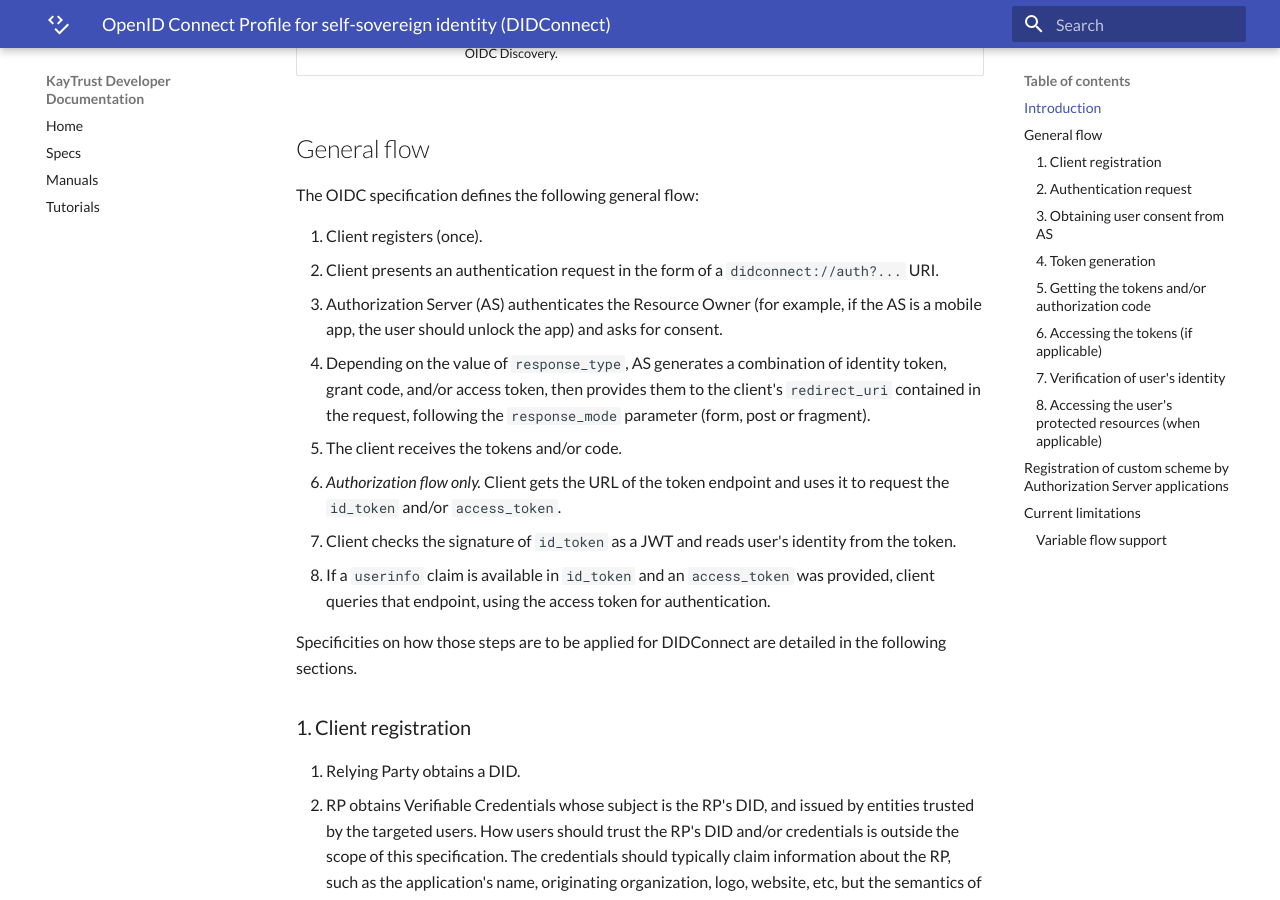
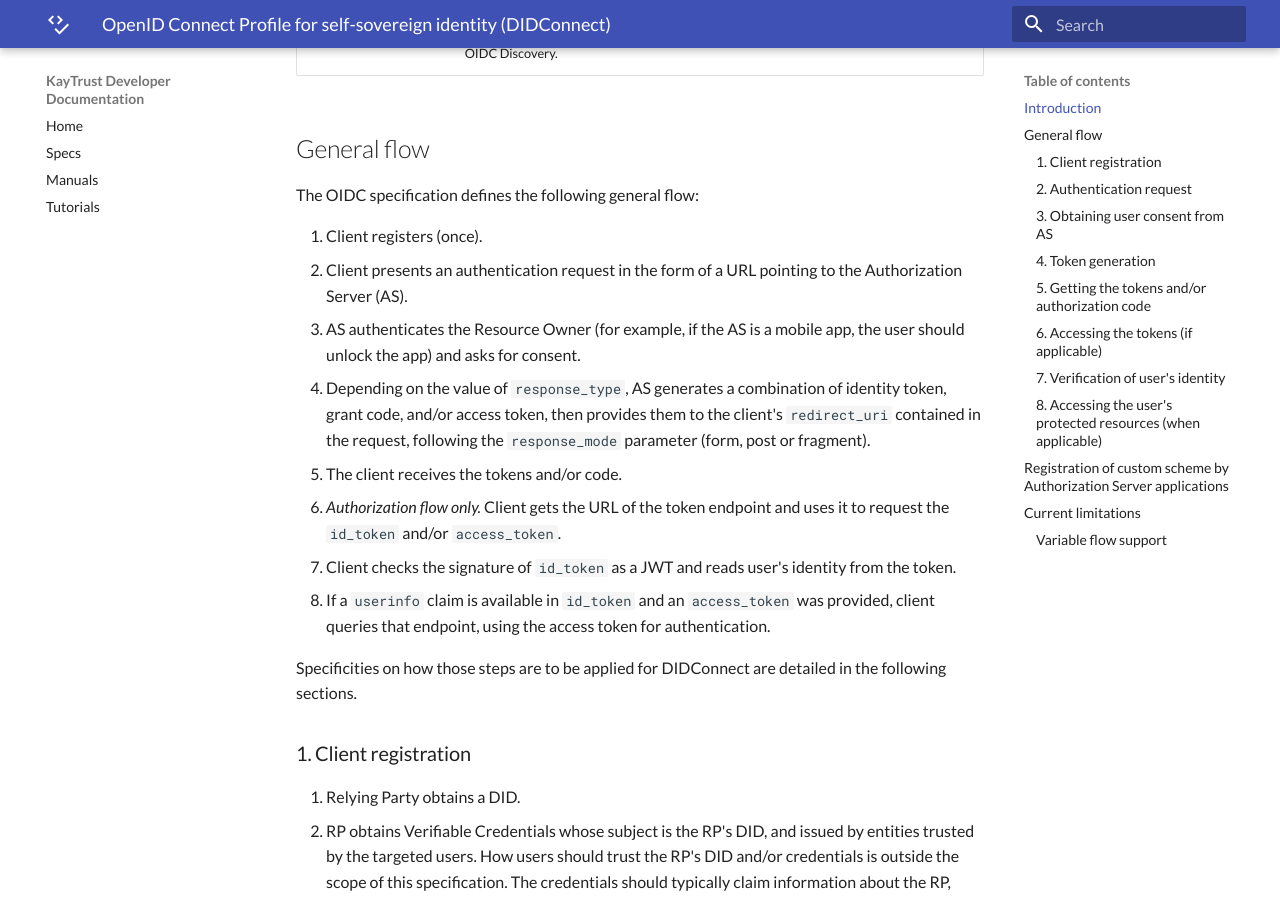
Before and after one commit to KayTrust/kaytrust.github.io, an MkDocs documentation site: the page built from docs/Specs/DIDConnect.md, in a window 1280 px wide and 900 px high, scrolled down 1317 px. Built offline with MkDocs 1.6.1 and Material for MkDocs 9.7.7, drawn with Linux system fonts in a browser that asks for light colours.

Commit message:
Updated DIDConnect

```diff
--- a/docs/Specs/DIDConnect.md
+++ b/docs/Specs/DIDConnect.md
@@ -25,8 +25,8 @@
 The OIDC specification defines the following general flow:
 
 1. Client registers (once).
-2. Client presents an authentication request in the form of a `didconnect://auth?...` URI.
-3. Authorization Server (AS) authenticates the Resource Owner (for example, if the AS is a mobile app, the user should unlock the app) and asks for consent.
+2. Client presents an authentication request in the form of a URL pointing to the Authorization Server (AS).
+3. AS authenticates the Resource Owner (for example, if the AS is a mobile app, the user should unlock the app) and asks for consent.
 4. Depending on the value of `response_type`, AS generates a combination of identity token, grant code, and/or access token, then provides them to the client's `redirect_uri` contained in the request, following the `response_mode` parameter (form, post or fragment).
 5. The client receives the tokens and/or code.
 6. *Authorization flow only.* Client gets the URL of the token endpoint and uses it to request the `id_token` and/or `access_token`.
```
